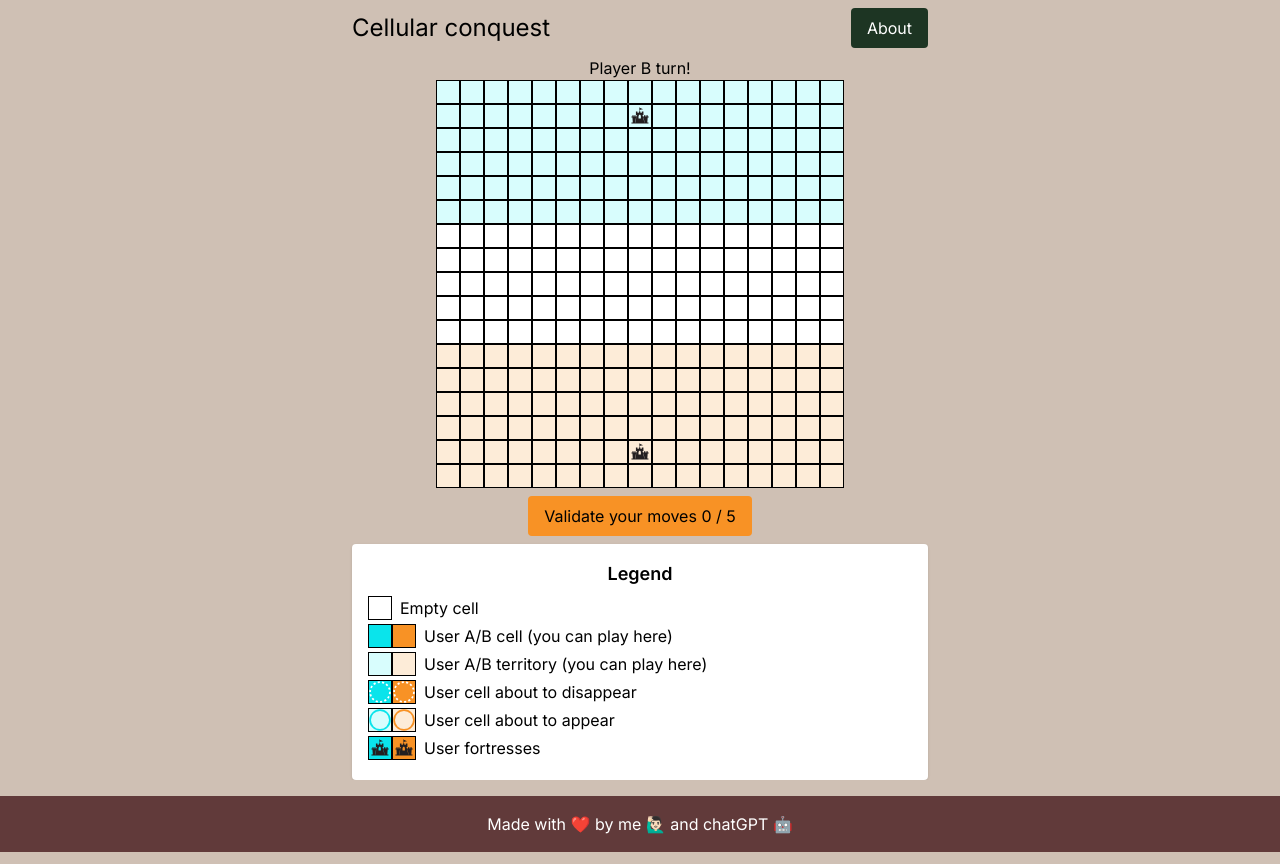
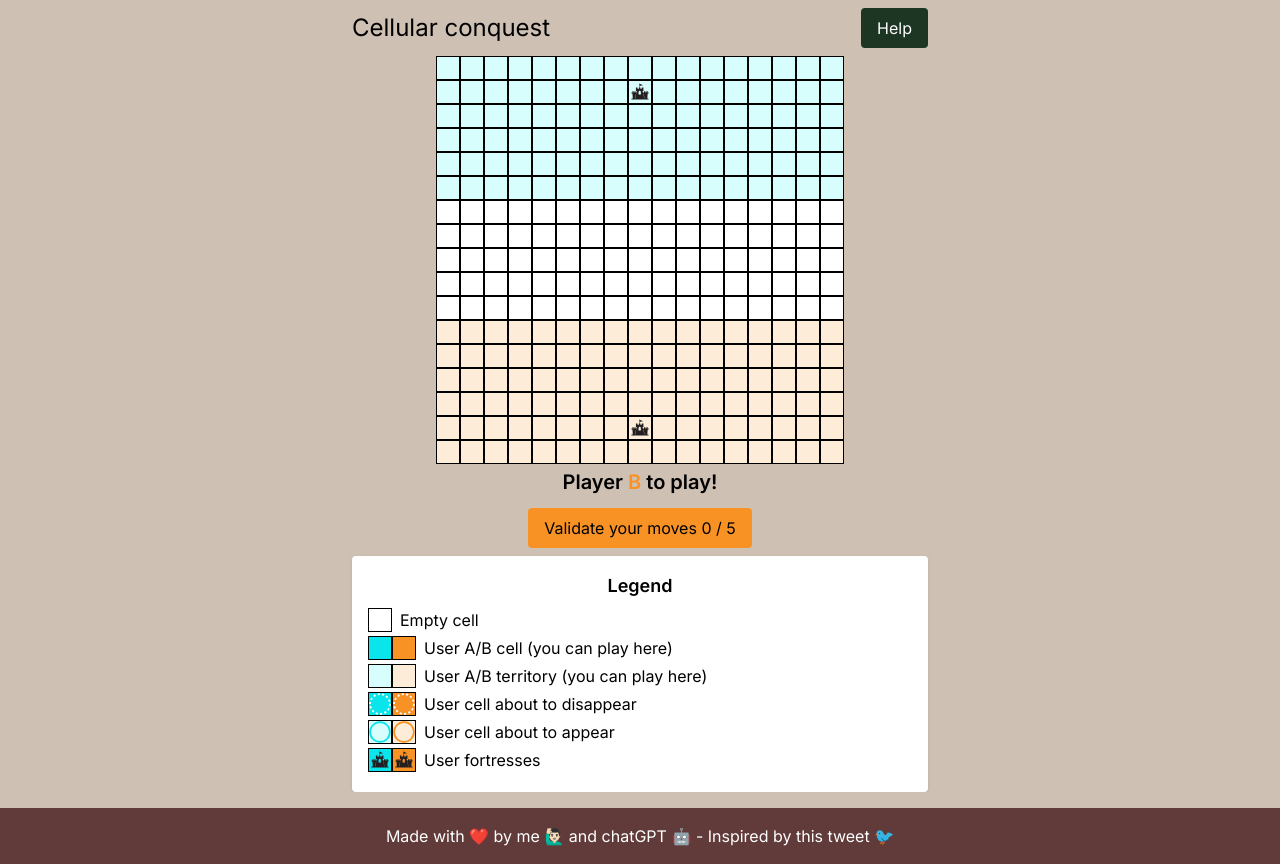
Before and after one commit to morgangiraud/cellular-conquest, a Next.js app: page / in a window 1280 px wide. Built offline with nearby package versions, Linux system fonts and the light colour scheme; no server answers.

Commit message:
Improve game UX (#1)

```diff
--- a/src/GameContext.tsx
+++ b/src/GameContext.tsx
@@ -24,8 +24,8 @@ interface GameContextProps {
   cells: Cell[][] | undefined;
   nextDiffMap: DiffMap | undefined;
   moves: string[];
-  statusText: string;
   nbUpdate: number;
+  winner: Player | undefined;
   setPlayer: React.Dispatch<React.SetStateAction<Player | undefined>>;
   setMoves: React.Dispatch<React.SetStateAction<string[]>>;
   handleCellClick: (i: number, j: number) => boolean;
@@ -57,12 +57,10 @@ export const GameContextProvider = ({
     undefined
   );
   const [gameState, setGameState] = useState<GameState>(GameState.INIT);
-
-  const [statusText, setStatusText] = useState("");
+  const [winner, setWinner] = useState<Player>();
 
   const restart = () => {
     setGameState(GameState.INIT);
-    setStatusText("");
 
     const game = new Game(size, fortressCfg);
     setGame(game);
@@ -85,13 +83,6 @@ export const GameContextProvider = ({
     restart();
     // The dependency list is empty so this is only run once on mount
   }, []); // eslint-disable-line react-hooks/exhaustive-deps
-
-  // Player listener
-  useEffect(() => {
-    if (player === undefined) return;
-
-    setStatusText(`Player ${player.toUpperCase()} turn!`);
-  }, [player]);
 
   // Game state listener
   useEffect(() => {
@@ -122,8 +113,8 @@ export const GameContextProvider = ({
           );
           setNbUpdate(0);
         } else if (winState != false) {
+          setWinner(winState);
           clearInterval(interval);
-          setStatusText(`Player ${winState} wins!`);
           setPlayer(undefined);
           setGameState(GameState.END);
         }
@@ -222,8 +213,8 @@ export const GameContextProvider = ({
         nextDiffMap,
         fortressCfg: fortressCfg,
         moves,
-        statusText,
         nbUpdate,
+        winner,
         setPlayer,
         setMoves,
         handleCellClick,
--- a/src/app/page.tsx
+++ b/src/app/page.tsx
@@ -3,7 +3,7 @@
 import Button from "@/components/Button";
 import GridView from "../components/GridView";
 import { useGameData } from "@/GameContext";
-import { GameState, NB_UPDATE_PER_TURN } from "@/constants";
+import { CellState, GameState, NB_UPDATE_PER_TURN, Player } from "@/constants";
 import { useEffect } from "react";
 import Legend from "@/components/Legend";
 import AboutModal from "@/components/AboutModal";
@@ -11,7 +11,7 @@ import Loader from "@/components/Loader";
 import DashedLine from "@/svgs/DashedLine";
 
 export default function Home() {
-  const { gameState, statusText, handleValidation, restart, moves, nbUpdate } =
+  const { gameState, winner, handleValidation, restart, moves, nbUpdate } =
     useGameData();
 
   useEffect(() => {
@@ -26,6 +26,27 @@ export default function Home() {
     return () => window.removeEventListener("keydown", handleKeyDown);
   }, [gameState, handleValidation]);
 
+  function statusText() {
+    switch (gameState) {
+      case GameState.INIT:
+        return <>Click on a cell to start!</>;
+      case GameState.PLAYER_A:
+        return (
+          <>
+            Player <span className="text-cell-a">A</span> to play!
+          </>
+        );
+      case GameState.PLAYER_B:
+        return (
+          <>
+            Player <span className="text-cell-b">B</span> to play!
+          </>
+        );
+      case GameState.END:
+        return winner === CellState.A ? <>A winned!</> : <>B winned!</>;
+    }
+  }
+
   return (
     <div className="flex items-center justify-center max-h-fit overflow-auto">
       <div className="container mx-auto max-w-xl">
@@ -34,9 +55,8 @@ export default function Home() {
           <AboutModal />
         </div>
 
-        <p className="text-center">{statusText}</p>
+        <GridView />
 
-        <GridView />
         {/* <div className="relative my-1">
           <DashedLine
             strokeWidth={2}
@@ -44,6 +64,14 @@ export default function Home() {
             fillPercentage={((nbUpdate / NB_UPDATE_PER_TURN) * 100) | 0}
           />
         </div> */}
+
+        <p
+          className={`text-center text-xl font-semibold m-1 ${
+            gameState === GameState.PLAYER_A ? "" : ""
+          }`}
+        >
+          {statusText()}
+        </p>
 
         <div className="flex justify-center">
           {gameState === GameState.PLAYER_A ||
--- a/src/components/AboutModal.tsx
+++ b/src/components/AboutModal.tsx
@@ -1,7 +1,14 @@
 import { useState } from "react";
 
 import Button from "@/components/Button";
-import { NB_UPDATE_PER_TURN } from "@/constants";
+import {
+  CellState,
+  NB_MAX_MOVES,
+  NB_UPDATE_PER_TURN,
+  Territory,
+} from "@/constants";
+import CellView from "./CellView";
+import { Cell } from "@/Game";
 
 export default function AboutModal() {
   const [isOpen, setIsOpen] = useState(false);
@@ -13,7 +20,7 @@ export default function AboutModal() {
         variant="contained"
         onClick={() => setIsOpen(true)}
       >
-        About
+        Help
       </Button>
       {isOpen && (
         <div className="fixed inset-0 flex items-center justify-center z-50">
@@ -32,14 +39,32 @@ export default function AboutModal() {
               </li>
               <li className="text-lg">
                 Each cell in the game can exist in one of three states: empty,
-                occupied by Player A (marked as &apos;a&apos;), or occupied by
-                Player B (marked as &apos;b&apos;).
+                occupied by Player A <span className="text-cell-a">(blue)</span>
+                , or occupied by Player B{" "}
+                <span className="text-cell-b">(orange)</span>.
               </li>
               <li className="text-lg">
                 The transitions of the cells follow the rules of Conway&apos;s
-                Game of Life, where &apos;a&apos; and &apos;b&apos; represent
-                live cells. When a new cell is born, its type is determined by
-                the majority of its neighboring cells.
+                Game of Life, where{" "}
+                <CellView
+                  cell={new Cell(CellState.A, Territory.A)}
+                  diff={[0, CellState.EMPTY]}
+                  canInteract={false}
+                  isFortress={false}
+                  onClick={() => false}
+                  className="inline-block"
+                />{" "}
+                and{" "}
+                <CellView
+                  cell={new Cell(CellState.B, Territory.B)}
+                  diff={[0, CellState.EMPTY]}
+                  canInteract={false}
+                  isFortress={false}
+                  onClick={() => false}
+                  className="inline-block"
+                />{" "}
+                represent live cells. When a new cell is born, its type is
+                determined by the majority of its neighboring cells.
               </li>
               <li className="text-lg">
                 The game grid is divided into two territories, each serving as
@@ -47,9 +72,9 @@ export default function AboutModal() {
                 there is a designated area known as the &apos;fortress&apos;.
               </li>
               <li className="text-lg">
-                Each turn, both players are allowed to modify the state of up to
-                three cells within their respective countries. After these
-                modifications, the game evolves naturally for{" "}
+                Each turn, both players are allowed to modify the state of up to{" "}
+                {NB_MAX_MOVES} cells within their respective countries. After
+                these modifications, the game evolves naturally for{" "}
                 {NB_UPDATE_PER_TURN} iterations according to the rules of
                 cellular automata.
               </li>
--- a/src/components/CellView.tsx
+++ b/src/components/CellView.tsx
@@ -12,16 +12,18 @@ interface CellViewProps {
   cell: Cell;
   diff: Diff;
   canInteract: boolean;
+  onClick: () => boolean;
   isFortress?: boolean;
-  onClick: () => boolean;
+  className?: string;
 }
 
 const CellView = ({
   cell,
   diff,
   canInteract,
+  onClick,
   isFortress = false,
-  onClick,
+  className = "",
 }: CellViewProps) => {
   const [showTooltip, setShowTooltip] = useState(false);
   const [isBouncing, setIsBouncing] = useState(false);
@@ -55,7 +57,8 @@ const CellView = ({
                 isBouncing ? "animate-bounce" : ""
               }`
             : "cursor-not-allowed",
-          diff[0] !== 0 ? `diff-${diff[1]}` : ""
+          diff[0] !== 0 ? `diff-${diff[1]}` : "",
+          className
         )}
         onClick={handleClick}
       >
--- a/src/components/Footer.tsx
+++ b/src/components/Footer.tsx
@@ -5,6 +5,13 @@ export default function Footer() {
         <a href="https://morgangiraud.com" className=" hover:text-other-light">
           Made with ❤️ by me 🙋🏻‍♂️ and chatGPT 🤖
         </a>
+        {" - "}
+        <a
+          href="https://twitter.com/francoisfleuret/status/1654190844776271879"
+          className=" hover:text-other-light"
+        >
+          Inspired by this tweet 🐦
+        </a>
       </div>
     </footer>
   );
```
